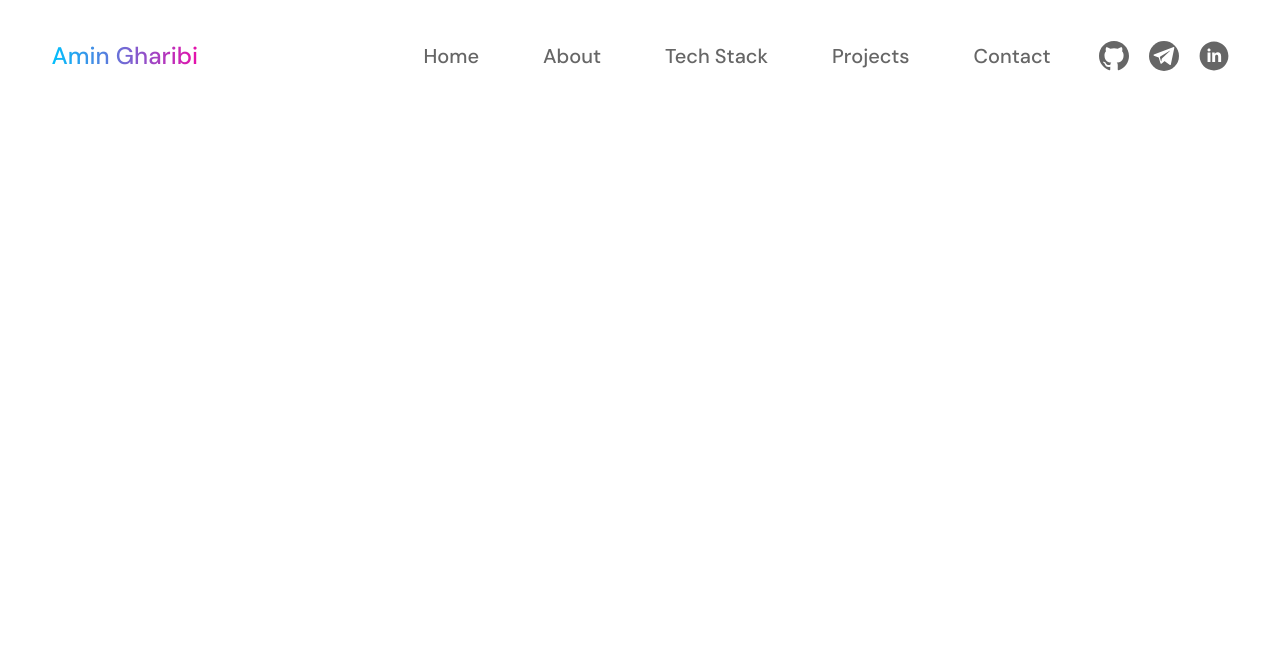
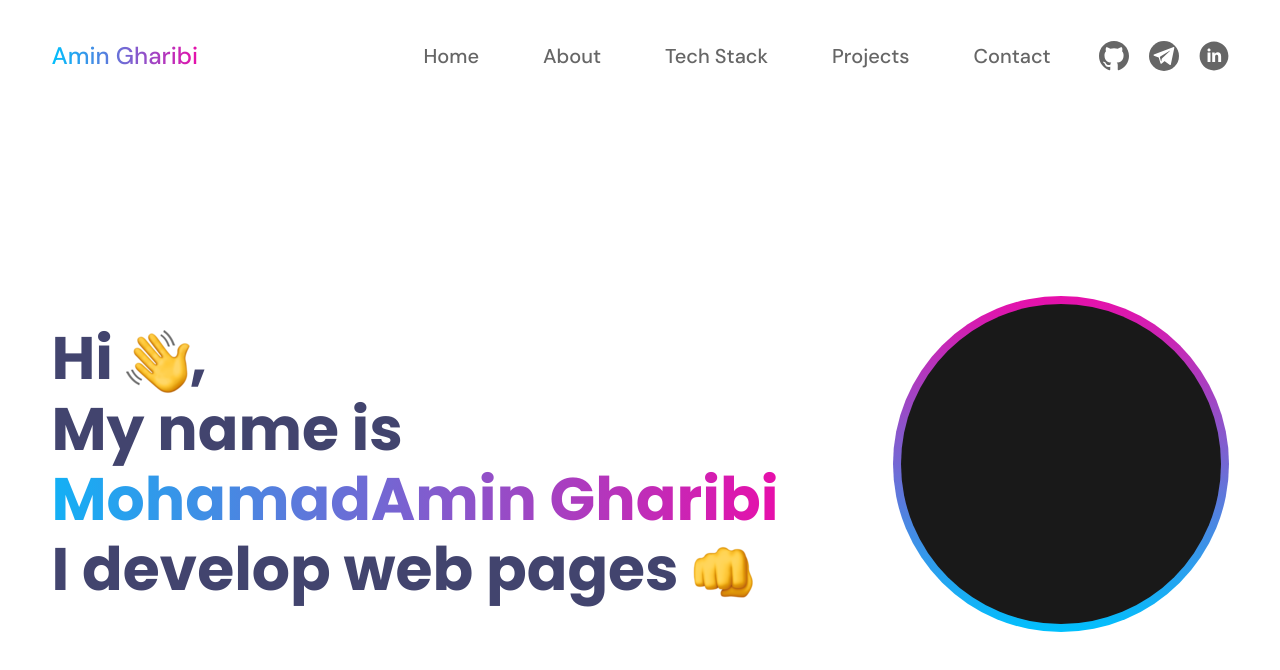
Before and after one commit to Amin-Gharibi/portfolio, a website with bundled scripts: page public/index-en.html in a window 1280 px wide. Built offline with nearby package versions, Linux system fonts and the light colour scheme.

Commit message:
create introduction section for desktop

```diff
--- a/public/index-en.html
+++ b/public/index-en.html
@@ -18,6 +18,7 @@
 
 <header class="container max-w-[1193px] flex justify-between items-center">
     <h1 class="font-dm500 text-gradient-1 text-2xl sm:text-xl md:text-2xl">Amin Gharibi</h1>
+    <!--desktop header-->
     <div class="flex items-center sm:gap-x-3  lg:gap-x-12 text-darkGray">
         <nav class="hidden sm:block">
             <ul class="flex sm:gap-x-3 md:gap-x-5 lg:gap-x-8 xl:gap-x-16 font-dm500 sm:text-base md:text-xl">
@@ -40,6 +41,7 @@
             </a>
         </div>
     </div>
+    <!--mobile header-->
     <div class="sm:hidden ">
         <div class="hamburger-menu-icon relative">
             <svg class="w-8 h-8 text-darkGray">
@@ -70,6 +72,29 @@
     </div>
 </header>
 
+<main class="mt-56 container max-w-[1193px]">
+    <!--introduction-->
+    <div class="flex justify-between items-center">
+        <!--text-->
+        <div>
+            <h2 class="font-poppins700 text-6xl text-purple leading-[70px]">Hi <img class="inline" src="./img/emojis/wave.png" alt="wave-emoji">,
+                <br>
+                My name is
+                <br>
+                <span class="text-gradient-2">MohamadAmin Gharibi</span>
+                <br>
+                I develop web pages <img class="inline" src="./img/emojis/kick.png" alt="kick-emoji">
+            </h2>
+        </div>
+        <!--pic-->
+        <div class="pic-container p-2 rounded-full overflow-hidden">
+            <div class="w-80 h-80 bg-dark rounded-full">
+                <!--image place-->
+            </div>
+        </div>
+    </div>
+</main>
+
 <script src="scripts/app.js" type="module"></script>
 </body>
 </html>
--- a/src/input.css
+++ b/src/input.css
@@ -51,3 +51,9 @@
         -webkit-text-fill-color: transparent;
     }
 }
+
+@layer components {
+    .pic-container {
+        background: linear-gradient(to bottom, rgba(231, 15, 170, 1), rgba(0, 192, 253, 1));
+    }
+}
```
Also changed, not shown: public/img/emojis/kick.png (added), public/img/emojis/wave.png (added), public/style/style.css.
